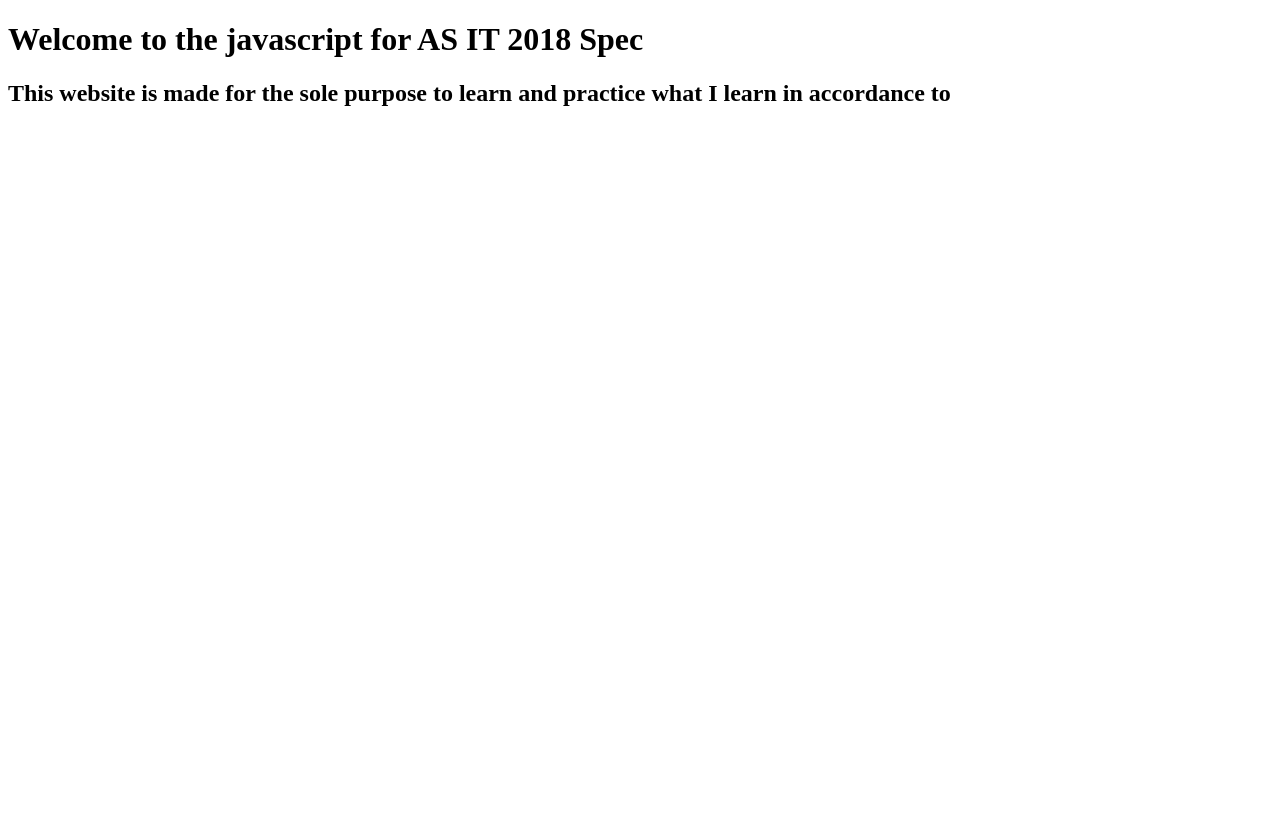
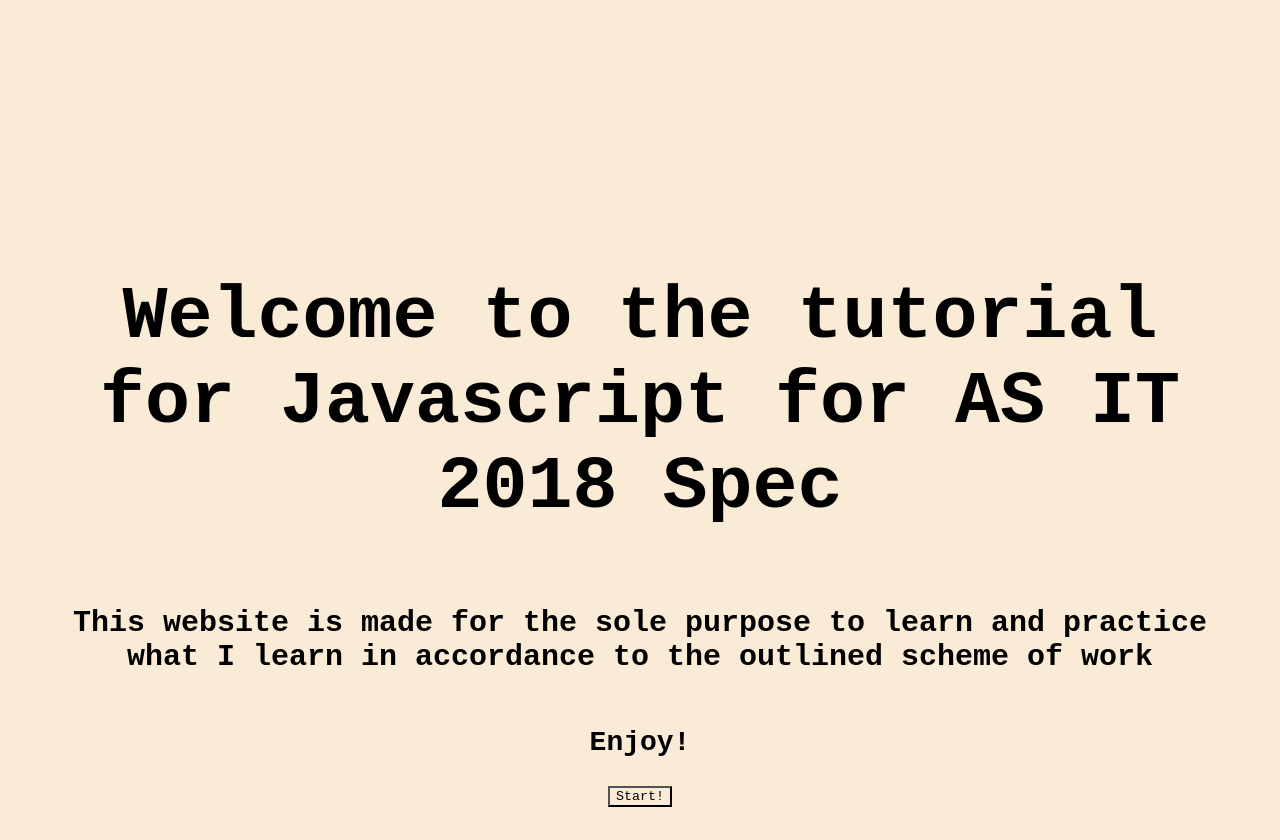
Before and after one commit to rayancheema/Zero-To-Hero-ICT, a plain HTML site: page JavaScript/index.html in a window 1280 px wide. Before the commit the page ends 800 px from the top, so only its background shows below. Drawn offline with Linux system fonts and the light colour scheme.

Commit message:
Update the javascript page

```diff
--- a/JavaScript/index.html
+++ b/JavaScript/index.html
@@ -1,13 +1,21 @@
 <!DOCTYPE html>
 <html lang="en">
+
 <head>
     <meta charset="UTF-8">
     <meta name="viewport" content="width=device-width, initial-scale=1.0">
     <title>Document</title>
     <link rel="stylesheet" href="style.css">
 </head>
+
 <body>
-    <h1>Welcome to the javascript for AS IT 2018 Spec </h1>
-    <h2>This website is made for the sole purpose to learn and practice what I learn in accordance to  </h2>
+    <div>
+        <h1>Welcome to the tutorial for Javascript for AS IT 2018 Spec </h1>
+        <h2>This website is made for the sole purpose to learn and practice what I learn in accordance to the outlined
+            scheme of work</h2>
+        <h3>Enjoy!</h3>
+        <a href="9.3.1/index.html"><button>Start!</button></a>
+    </div>
 </body>
+
 </html>
--- a/JavaScript/style.css
+++ b/JavaScript/style.css
@@ -0,0 +1,25 @@
+* {
+    text-align: center;
+    background-color: antiquewhite;
+    font-family: 'Courier New', Courier, monospace;
+    box-sizing: border-box;
+}
+
+div {
+    margin-top: 200px;
+    padding: 25px;
+}
+
+h1 {
+    font-size: 75px;
+
+}
+
+h2 {
+    font-size: 30px;
+    padding: 25px;
+}
+
+h3 {
+    font-size: 28px;
+}
```
Also changed, not shown: JavaScript/9.3.1/index.html (added, +17 -0 lines), JavaScript/9.3.1/style.css (added).
